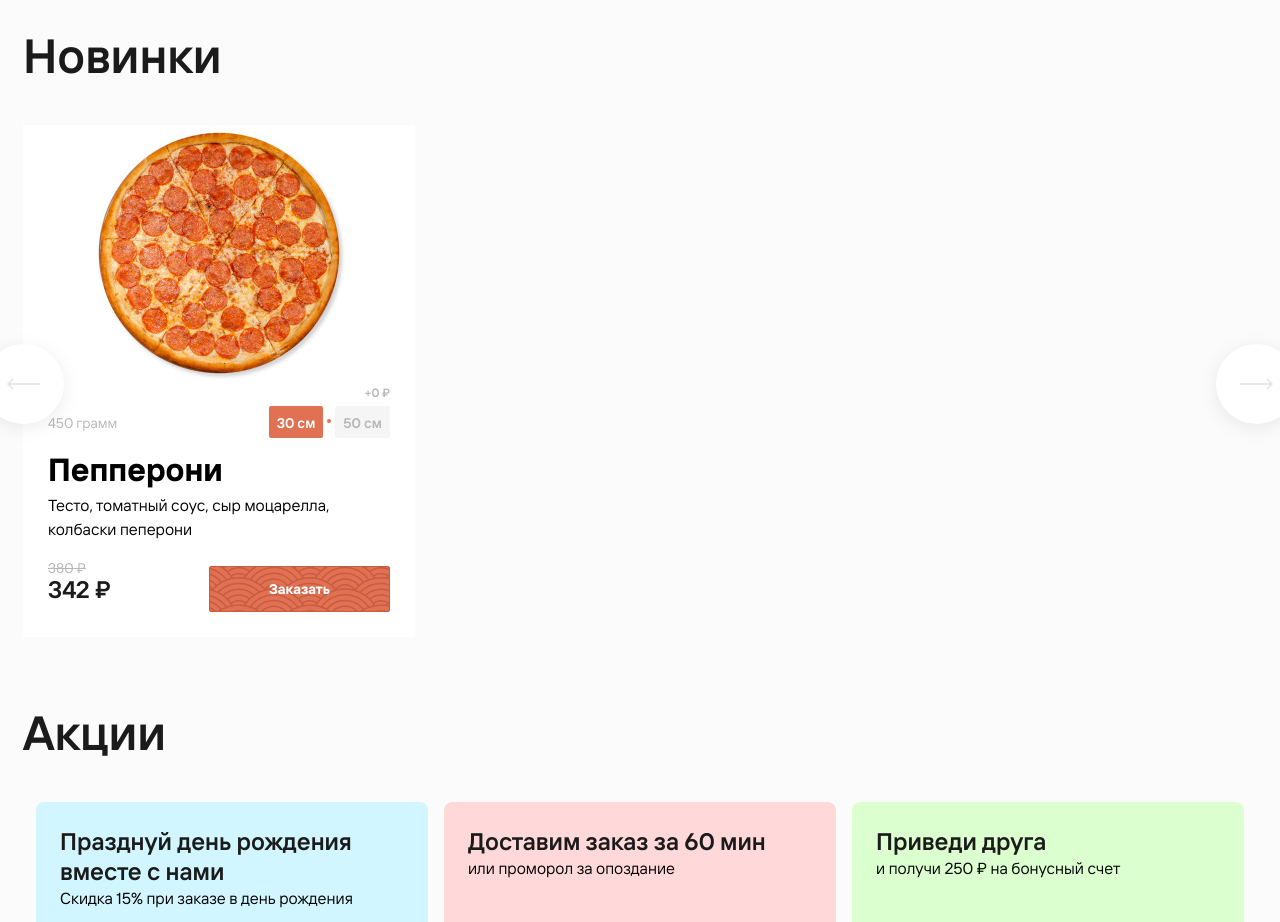
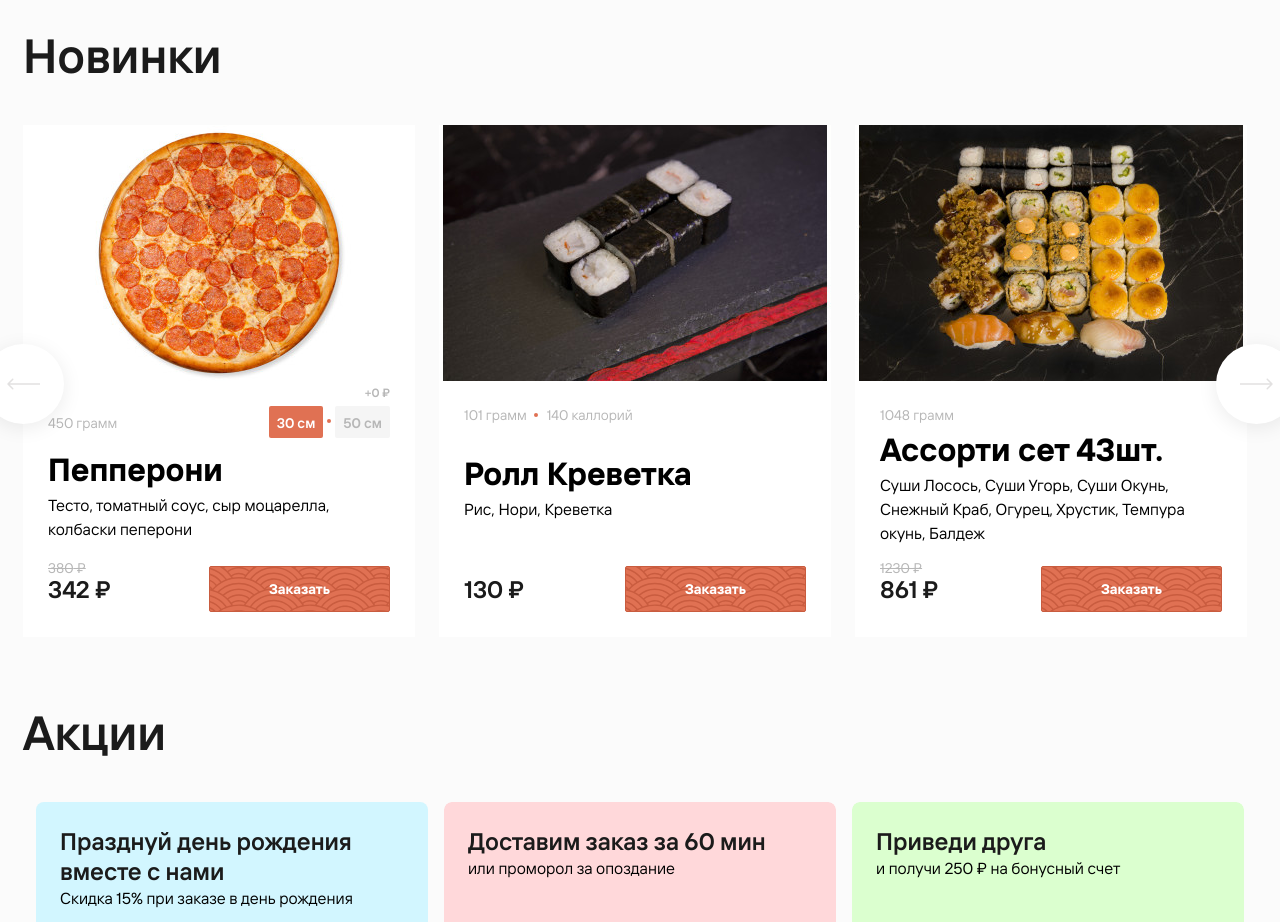
Before and after one commit to alria-k/Riksha-shop, a React (Vite) app: page / in a window 1280 px wide. Shown: the part 1240-2162 px from the top of the page. Built offline with nearby package versions, Linux system fonts and the light colour scheme.

Commit message:
solved problems with newitems and sales

```diff
--- a/src/components/CategoriesList/CategoriesList.jsx
+++ b/src/components/CategoriesList/CategoriesList.jsx
@@ -22,7 +22,7 @@ export function CategoriesList({ obj }) {
           return categories == "sale" ? (
             <SaleCard key={index} obj={sale} i={index} />
           ) : (
-            <ItemCard key={index} obj={items} i={index} />
+            <ItemCard key={index} obj={items} i={index} category={categories} />
           );
         })}
       </div>
--- a/src/components/ItemCard/ItemCard.jsx
+++ b/src/components/ItemCard/ItemCard.jsx
@@ -1,23 +1,20 @@
 import React from "react";
-import { useSelector } from "react-redux";
 import { Link } from "react-router-dom";
 import { Price } from "../Price/Price";
 import { Sizes } from "../Sizes/Sizes";
 import "./ItemCard.scss";
 
-export function ItemCard({ obj, i }) {
-  const categories = useSelector((state) => state.category.category);
-
+export function ItemCard({ obj, i, category }) {
   const [price, setPrice] = React.useState(0);
 
-  let currentItem = obj[categories].items[i];
+  let currentItem = obj[category].items[i];
 
   return (
-    i < obj[categories].items.length && (
+    i < obj[category].items.length && (
       <div className="item-card__inner">
         <img
           className="item-card-img"
-          src={`/src/assets/img/categories/${categories}/${currentItem.img}`}
+          src={`/src/assets/img/categories/${category}/${currentItem.img}`}
           alt=""
         />
         <div className="item-card">
@@ -37,7 +34,7 @@ export function ItemCard({ obj, i }) {
           <div className="item-card__discr">
             <Link
               className="item-card__link"
-              to={`/${categories}/${currentItem.id}`}
+              to={`/${category}/${currentItem.id}`}
             >
               <h1 className="discr__title">{currentItem.text}</h1>
             </Link>
--- a/src/pages/MainPage/components/NewItems/NewItems.jsx
+++ b/src/pages/MainPage/components/NewItems/NewItems.jsx
@@ -7,21 +7,20 @@ export function NewItems({ obj }) {
   let [items] = obj.items.read();
 
   function getNewItems() {
-    let newItemsObj = {};
+    let newItemsObj = [];
     for (let key in items) {
       items[key].items.filter((e) => {
         if (e.new) {
-          newItemsObj = {
-            ...newItemsObj,
+          newItemsObj.push({
             [key]: {
               ...items[key],
               items: [e],
             },
-          };
+          });
         }
       });
     }
-    return [newItemsObj];
+    return newItemsObj;
   }
 
   let newItems = getNewItems();
@@ -34,7 +33,7 @@ export function NewItems({ obj }) {
           {newItems.map((elem, index) => {
             return (
               <SliderWrapper key={index}>
-                <ItemCard obj={elem} i={index} />
+                <ItemCard obj={elem} i={0} category={Object.keys(elem)[0]} />
               </SliderWrapper>
             );
           })}
```
